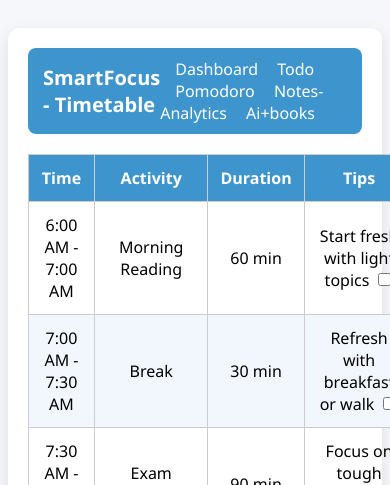
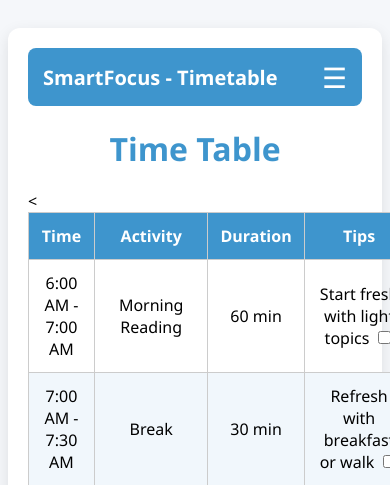
Before and after one commit to GorNarendrasinh/Smart-Focus-Study-App, a Django app: page /timetable/ in a window 390 px wide; the page is wider, and only the part inside the window is pictured. Shown: the top 485 px of that part. Run offline with Django 5.2, Linux system fonts and the light colour scheme; a user stored in the database is signed in; data comes from the database, SQL or seed files in the repository.

Commit message:
Update timetable.html

```diff
--- a/focusstudy/templates/timetable.html
+++ b/focusstudy/templates/timetable.html
@@ -5,26 +5,109 @@
 <meta charset="UTF-8">
 <meta name="viewport" content="width=device-width, initial-scale=1.0">
 <title>Time Table - Task Manager</title>
+
 <style>
-  body { font-family:'Segoe UI', sans-serif; background:#f5f7fa; display:flex; justify-content:center; padding:20px; }
-  .container { max-width:900px; width:100%; background:#fff; border-radius:12px; padding:20px; box-shadow:0 5px 15px rgba(0,0,0,0.1); }
-  .navbar { display:flex; justify-content:space-between; align-items:center; padding:10px 15px; background-color:#3e95cd; border-radius:8px; color:#fff; margin-bottom:20px; }
-  .navbar .logo { font-weight:bold; font-size:20px; }
-  .navbar a { color:#fff; text-decoration:none; margin-left:15px; font-weight:500; }
-  .navbar a:hover { color:#ffd700; }
+body {
+  font-family:'Segoe UI', sans-serif;
+  background:#f5f7fa;
+  display:flex;
+  justify-content:center;
+  padding:20px;
+}
+
+.container {
+  max-width:900px;
+  width:100%;
+  background:#fff;
+  border-radius:12px;
+  padding:20px;
+  box-shadow:0 5px 15px rgba(0,0,0,0.1);
+}
+
+/* ===== NAVBAR FIX ===== */
+.navbar {
+  display:flex;
+  justify-content:space-between;
+  align-items:center;
+  padding:10px 15px;
+  background-color:#3e95cd;
+  border-radius:8px;
+  color:#fff;
+  margin-bottom:20px;
+  flex-wrap:wrap;
+  position:relative;
+}
+
+.navbar .logo {
+  font-weight:bold;
+  font-size:20px;
+}
+
+/* links */
+.nav-links {
+  display:flex;
+  align-items:center;
+  gap:15px;
+}
+
+.navbar a {
+  color:#fff;
+  text-decoration:none;
+  font-weight:500;
+}
+
+.navbar a:hover {
+  color:#ffd700;
+}
+
+/* hamburger icon */
+.menu-toggle {
+  display:none;
+  font-size:28px;
+  cursor:pointer;
+}
+
+/* ===== MOBILE RESPONSIVE ===== */
+@media (max-width:768px) {
+
+  .menu-toggle {
+    display:block;
+  }
+
+  .nav-links {
+    width:100%;
+    display:none;
+    flex-direction:column;
+    margin-top:10px;
+    background:#3e95cd;
+    border-radius:8px;
+    position:relative; /* IMPORTANT: no content overlap */
+  }
+
+  .nav-links a {
+    padding:12px;
+    border-top:1px solid rgba(255,255,255,0.2);
+    text-align:center;
+  }
+
+  .nav-links.active {
+    display:flex;
+  }
+}
+
+/* ===== TABLE + TASK (UNCHANGED) ===== */
 h1 { text-align:center; color:#3e95cd; margin-bottom:20px; }
+
 table { width:100%; border-collapse:collapse; margin-bottom:30px; }
 th, td { padding:12px; border:1px solid #ccc; text-align:center; font-size:16px; }
 th { background:#3e95cd; color:#fff; }
 tr:nth-child(even) { background:#f1f7fc; }
 tr:hover { background:#e0f7fa; }
 
-  /* Task Manager */
 .task-manager { margin-top:30px; background:#f0f8ff; padding:15px; border-radius:8px; }
 .task-manager h2 { color:#3e95cd; margin-bottom:10px; }
 .task-manager input { width:70%; padding:8px; border-radius:5px; border:1px solid #ccc; margin-right:5px; }
 .task-manager button { padding:8px 12px; border:none; background:#3e95cd; color:#fff; border-radius:5px; cursor:pointer; }
-  .task-manager button:disabled { background:#999; cursor:not-allowed; }
 .task-manager ul { list-style:none; padding-left:0; margin-top:15px; }
 .task-manager li { padding:10px; border-bottom:1px solid #ccc; display:flex; justify-content:space-between; align-items:center; }
 .task-manager li.completed span { text-decoration:line-through; color:#555; }
@@ -32,11 +115,18 @@
 .task-manager button.delete-btn { background:#dc3545; }
 </style>
 </head>
+
 <body>
+
 <div class="container">
+
+  <!-- ===== NAVBAR ===== -->
   <div class="navbar">
     <div class="logo">SmartFocus - Timetable</div>
-        <div>
+
+    <div class="menu-toggle" onclick="toggleMenu()">☰</div>
+
+    <div class="nav-links" id="navLinks">
       <a href="/">Dashboard</a>
       <a href="/todo">Todo</a>
       <a href="/pomodoro">Pomodoro</a>
@@ -44,6 +134,18 @@
       <a href="/motivationbook">Ai+books</a>
     </div>
   </div>
+
+  <h1>Time Table</h1>
+
+  <!-- TABLE -->
+  <
+
+
+
+
+
+
+
 
    <!-- Sample Time Table -->
     <!-- Sample Time Table with Checkbox in Tips -->
@@ -77,7 +179,7 @@
 
 
 
-    <!-- Task Manager -->
+  <!-- TASK MANAGER -->
   <div class="task-manager">
     <h2>Ai Task Management</h2>
     <input type="text" id="taskInput" placeholder="Enter new task">
@@ -96,9 +198,16 @@
       {% endfor %}
     </ul>
   </div>
+
 </div>
 
 <script>
+/* ===== NAV TOGGLE FIX ===== */
+function toggleMenu(){
+  document.getElementById("navLinks").classList.toggle("active");
+}
+
+/* ===== TASK JS (UNCHANGED) ===== */
 function getCookie(name){
     let cookieValue = null;
     if(document.cookie && document.cookie!==''){
@@ -117,12 +226,12 @@ const taskInput = document.getElementById('taskInput');
 const addTaskBtn = document.getElementById('addTaskBtn');
 const taskList = document.getElementById('taskList');
 
-taskInput.addEventListener('input', ()=>{ addTaskBtn.disabled = taskInput.value.trim() === ''; });
+taskInput.addEventListener('input', ()=>{
+  addTaskBtn.disabled = taskInput.value.trim() === '';
+});
 
-// Attach events to existing tasks
 document.querySelectorAll('#taskList li[data-id]').forEach(li => attachTaskEvents(li));
 
-// Add new task
 addTaskBtn.addEventListener('click', ()=>{
     const text = taskInput.value.trim();
     if(!text) return;
@@ -172,5 +281,6 @@ function attachTaskEvents(li){
     });
 }
 </script>
+
 </body>
 </html>
```
Lines whose indentation alone changed are shown as unchanged.
